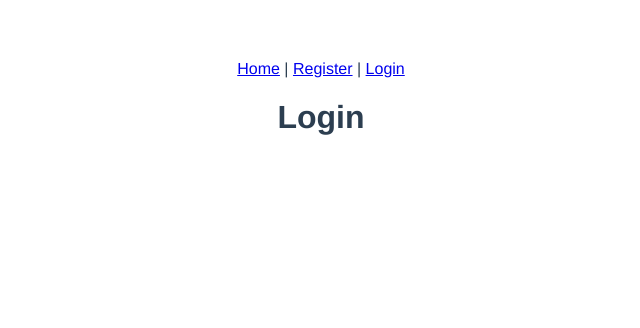
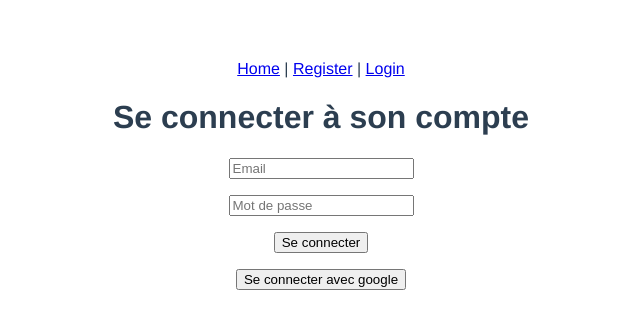
Before and after one commit to Matdomichard/carvue, a Vue app: page /sign-in in a window 1280 px wide. Shown: the top 328 px of the page, without its empty margins (319-959 px from the left). Built offline with nearby package versions, Linux system fonts and the light colour scheme; no server answers.

Commit message:
Fix de firebase

```diff
--- a/src/App.vue
+++ b/src/App.vue
@@ -3,11 +3,49 @@
     <router-link to="/">Home</router-link> |
     <router-link to="/register">Register</router-link> |
     <router-link to="/sign-in">Login</router-link>
+    <button @click="handleSignOut" v-if="isLoggedIn">Sign out</button>
   </nav>
   <router-view />
 </template>
 
-<script lang="ts"></script>
+<script lang="ts">
+import { onMounted, ref } from "vue";
+import { Auth, getAuth, onAuthStateChanged, signOut } from "firebase/auth";
+import firebase from "firebase/app";
+import router from "./router";
+
+export default {
+  name: "App",
+  setup() {
+    const isLoggedIn = ref(false);
+    let auth: Auth;
+onMounted(() => {
+    auth = getAuth();
+    onAuthStateChanged(auth, (user) => {
+        if (user) {
+            isLoggedIn.value = true;
+        } else {
+            isLoggedIn.value = false;
+        }
+    });
+});
+
+    const handleSignOut = () => {
+      signOut(auth).then(() => {
+        console.log("User signed out");
+        router.push("/");
+      });
+    };
+
+    return {
+      isLoggedIn,
+      handleSignOut
+    };
+  }
+};
+</script>
+
+
 
 <style>
 #app {
--- a/src/views/RegisterPage.vue
+++ b/src/views/RegisterPage.vue
@@ -2,8 +2,44 @@
   <h1>Créer un compte</h1>
   <p><input type="text" placeholder="Email" v-model="email" /></p>
   <p><input type="password" placeholder="Mot de passe" v-model="password" /></p>
-  <p><button @click="register">Enregister</button></p>
+  <p><button @click="register">Se connecter</button></p>
+  <p><button @click="signInWithGoogle">Se connecter avec google</button></p>
 </template>
 
 <script lang="ts">
+import {ref} from "vue";
+import {getAuth,
+  createUserWithEmailAndPassword,
+  GoogleAuthProvider,
+  signInWithPopup
+} from "firebase/auth";
+import {useRouter} from "vue-router";
+const email = ref('')
+const password = ref('')
+const router = useRouter();
+
+const register = () => {
+  createUserWithEmailAndPassword(getAuth(), email.value, password.value)
+    .then((userCredential) => {
+      const user = userCredential.user;
+      console.log("Utilisateur enregistré", user)
+      router.push('/')
+    })
+    .catch((error) => {
+      const errorCode = error.code;
+      const errorMessage = error.message;
+    });
+}
+
+const signInWithGoogle = () => {
+  const provider = new GoogleAuthProvider();
+  signInWithPopup(getAuth(), provider)
+  .then((result) => {
+    console.log(result.user);
+    router.push("/feed")
+  }).catch((error) => {
+    console.log(error.code);
+  });
+}
+
 </script>
--- a/src/views/SignIn.vue
+++ b/src/views/SignIn.vue
@@ -1,3 +1,34 @@
 <template>
-  <h1>Login</h1>
+  <h1>Se connecter à son compte</h1>
+  <p><input type="text" placeholder="Email" v-model="email" /></p>
+  <p><input type="password" placeholder="Mot de passe" v-model="password" /></p>
+  <p v-if="errMsg">{{ errMsg }}</p>
+  <p><button @click="register">Se connecter</button></p>
+  <p><button @click="signInWithGoogle">Se connecter avec google</button></p>
 </template>
+
+<script lang="ts">
+import {ref} from "vue";
+import {getAuth, signInWithEmailAndPassword} from "firebase/auth";
+import {useRouter} from "vue-router";
+const email = ref('')
+const password = ref('')
+const errMsg = ref() // ERROR MESSAGE
+const router = useRouter();
+
+const register = () => {
+signInWithEmailAndPassword(getAuth(), email.value, password.value)
+    .then((userCredential) => {
+      const user = userCredential.user;
+      console.log("Utilisateur connecté", user)
+      router.push('/')
+    })
+    .catch((error) => {
+      console.log(error.code);
+    });
+}
+
+const signInWithGoogle = () => {
+
+}
+</script>
```
